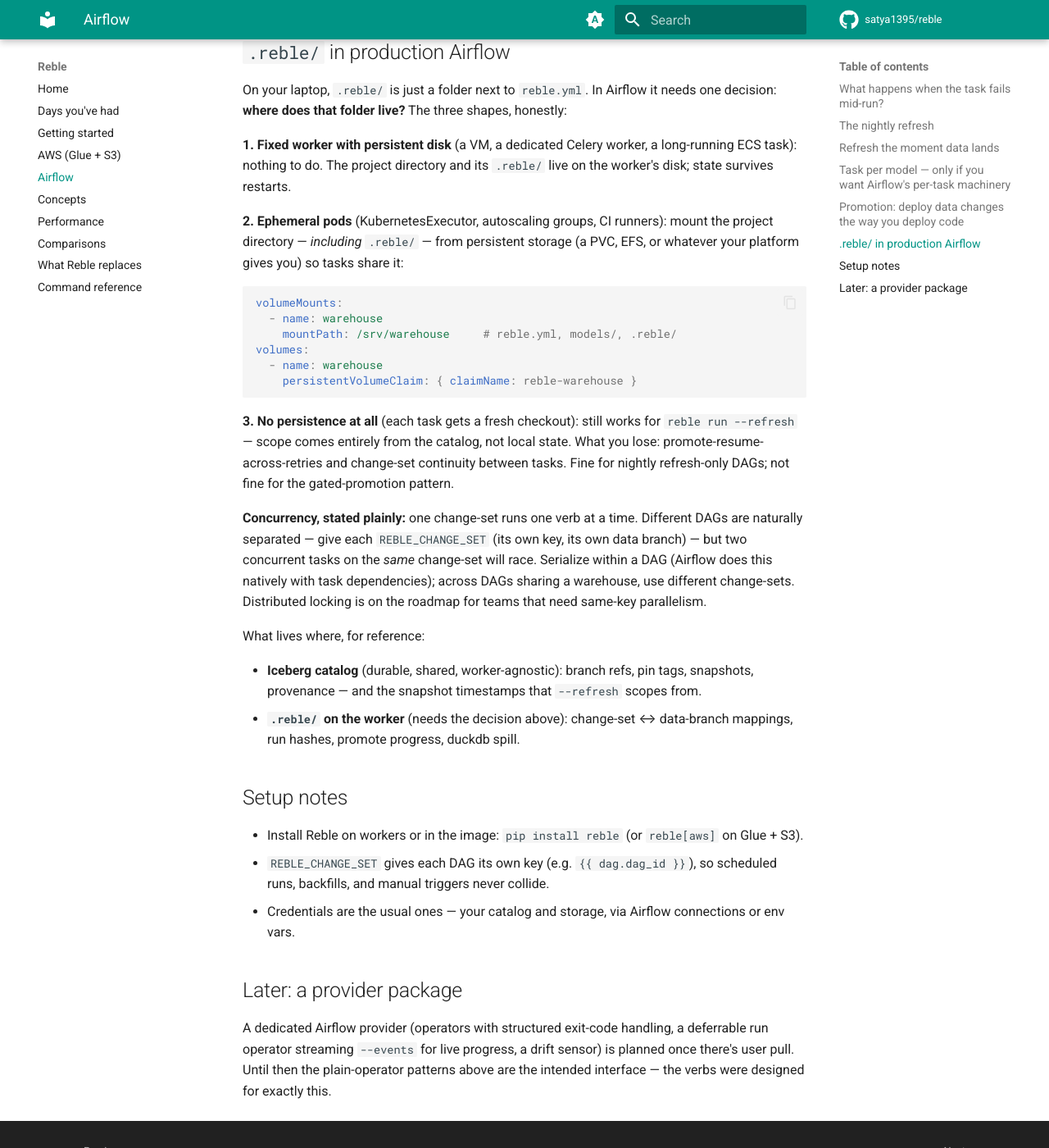
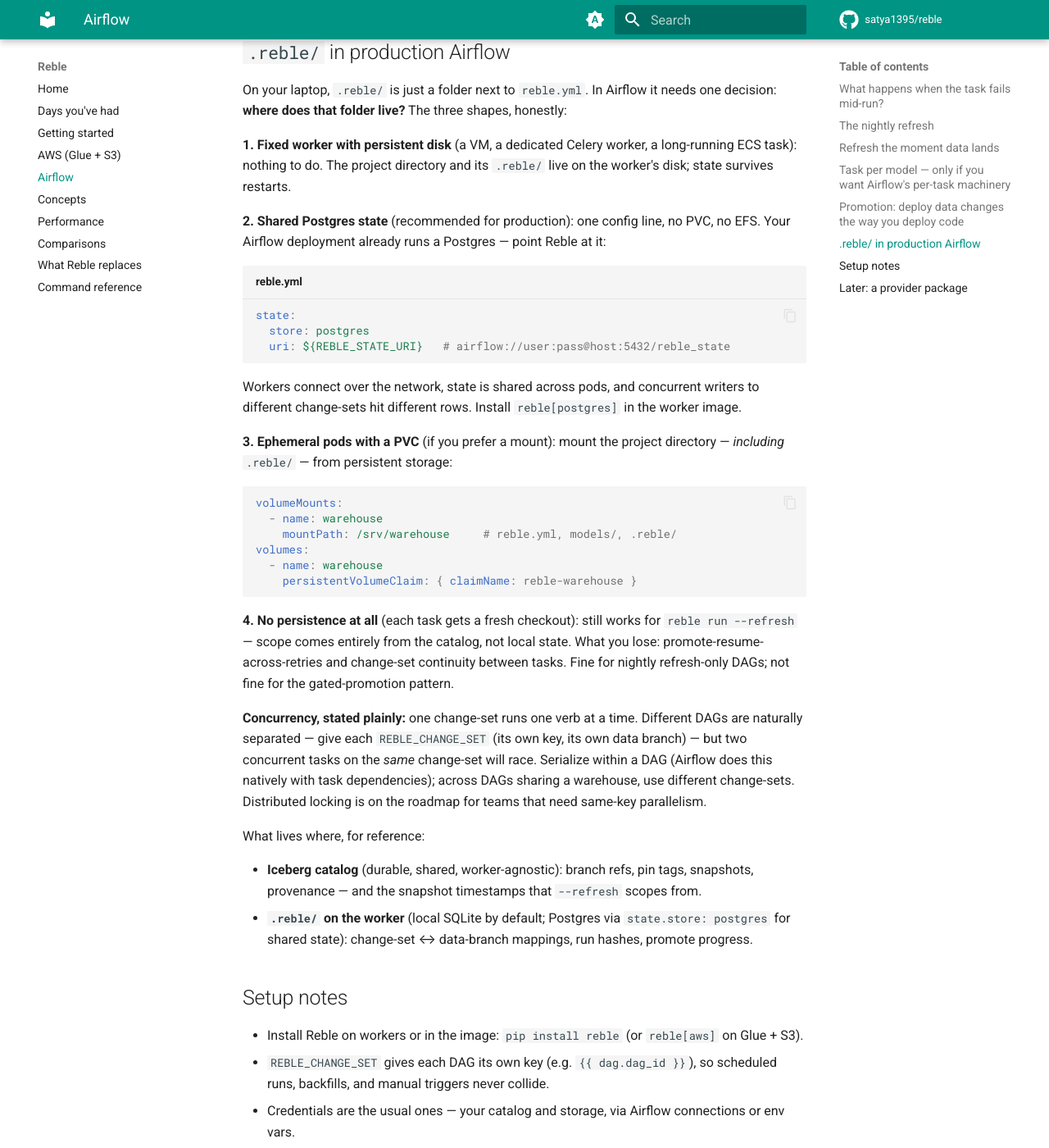
Before and after one commit to satya1395/reble, an MkDocs documentation site: the page built from docs/airflow.md, in a window 1280 px wide and 1400 px high, scrolled down 3005 px. Shown: the whole window at 82% size. Built offline with MkDocs 1.6.1 and Material for MkDocs 9.7.7, drawn with Linux system fonts in a browser that asks for light colours; comment, search, counter and statistics services are not loaded.

Commit message:
0.5.0: docs, spec, decisions, changelog, CI postgres service
Airflow page gains the recommended production state option (shared
Postgres, one config line); SPEC documents the SQL schema and validation;
DECISIONS 24 records the boundary decision. CI adds a Postgres service
container for the integration tests.

````diff
--- a/docs/airflow.md
+++ b/docs/airflow.md
@@ -160,10 +160,22 @@
 worker, a long-running ECS task): nothing to do. The project directory
 and its `.reble/` live on the worker's disk; state survives restarts.
 
-**2. Ephemeral pods** (KubernetesExecutor, autoscaling groups, CI
-runners): mount the project directory — *including* `.reble/` — from
-persistent storage (a PVC, EFS, or whatever your platform gives you) so
-tasks share it:
+**2. Shared Postgres state** (recommended for production): one config
+line, no PVC, no EFS. Your Airflow deployment already runs a Postgres —
+point Reble at it:
+
+```yaml title="reble.yml"
+state:
+  store: postgres
+  uri: ${REBLE_STATE_URI}   # airflow://user:pass@host:5432/reble_state
+```
+
+Workers connect over the network, state is shared across pods, and
+concurrent writers to different change-sets hit different rows. Install
+`reble[postgres]` in the worker image.
+
+**3. Ephemeral pods with a PVC** (if you prefer a mount): mount the
+project directory — *including* `.reble/` — from persistent storage:
 
 ```yaml
 volumeMounts:
@@ -174,7 +186,7 @@
     persistentVolumeClaim: { claimName: reble-warehouse }
 ```
 
-**3. No persistence at all** (each task gets a fresh checkout): still
+**4. No persistence at all** (each task gets a fresh checkout): still
 works for `reble run --refresh` — scope comes entirely from the catalog,
 not local state. What you lose: promote-resume-across-retries and
 change-set continuity between tasks. Fine for nightly refresh-only DAGs;
@@ -193,8 +205,9 @@
 - **Iceberg catalog** (durable, shared, worker-agnostic): branch refs,
   pin tags, snapshots, provenance — and the snapshot timestamps that
   `--refresh` scopes from.
-- **`.reble/` on the worker** (needs the decision above): change-set ↔
-  data-branch mappings, run hashes, promote progress, duckdb spill.
+- **`.reble/` on the worker** (local SQLite by default; Postgres via
+  `state.store: postgres` for shared state): change-set ↔ data-branch
+  mappings, run hashes, promote progress.
 
 ## Setup notes
 
--- a/pyproject.toml
+++ b/pyproject.toml
@@ -1,6 +1,6 @@
 [project]
 name = "reble"
-version = "0.4.2"
+version = "0.5.0"
 description = "Git-style branching for Iceberg data warehouses: scoped branches, row-level diffs, fast-forward promotion."
 readme = "README.md"
 requires-python = ">=3.10"
--- a/src/reble/__init__.py
+++ b/src/reble/__init__.py
@@ -1,3 +1,3 @@
 """Reble: git-style branching for Iceberg data warehouses."""
 
-__version__ = "0.4.2"
+__version__ = "0.5.0"
````
Also changed, not shown: DECISIONS.md (+21 -0 lines), README.md (+4 -0 lines), SPEC.md (+9 -6 lines), 1 other file.
